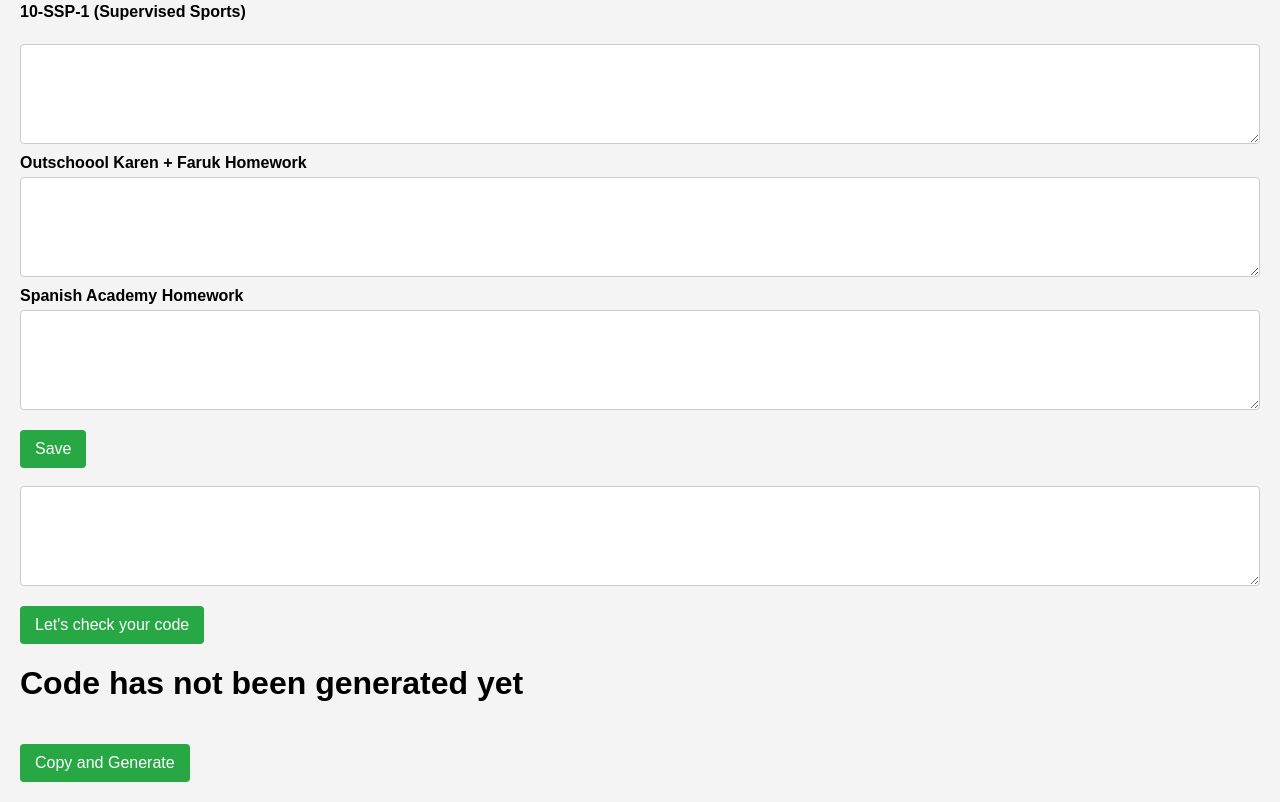
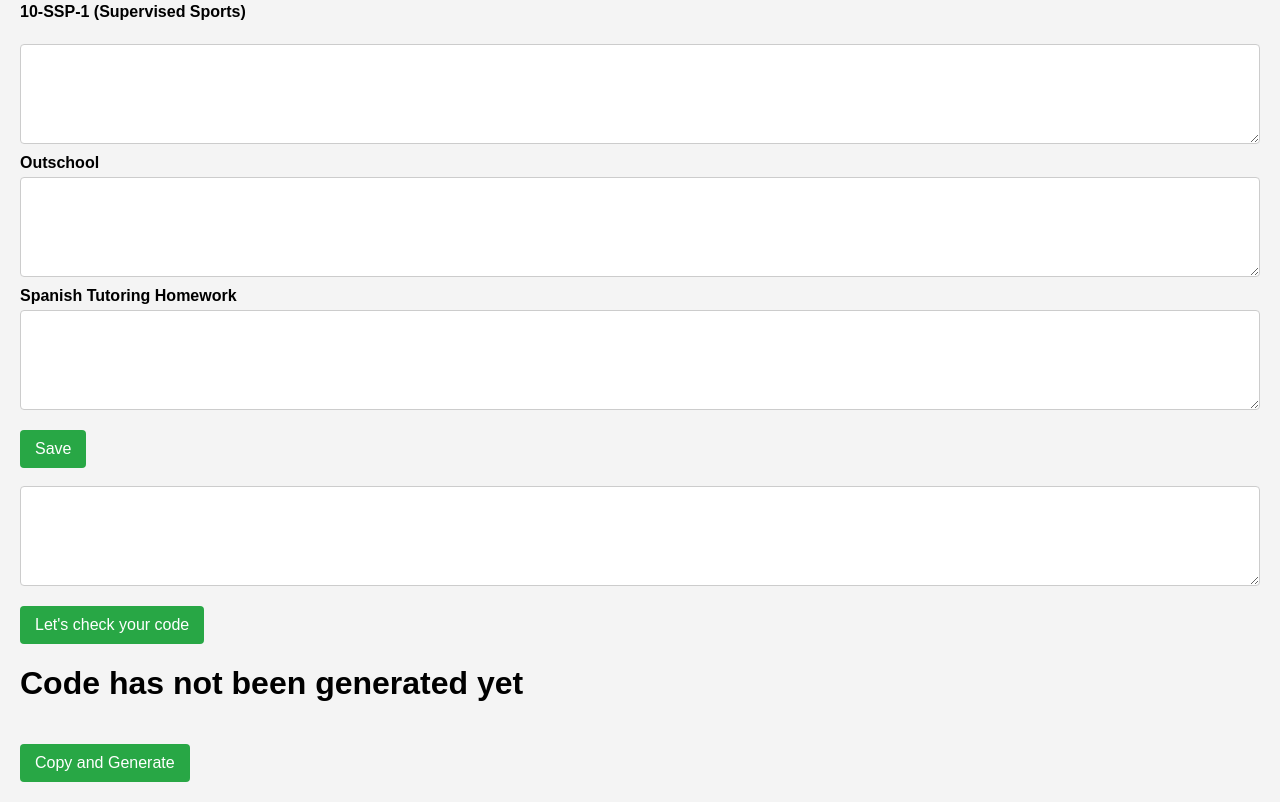
Before and after one commit to RonaldPOOP56/homework, a plain HTML site: page index.html in a window 1280 px wide. Shown: the part 1091-1893 px from the top of the page. Drawn offline with Linux system fonts and the light colour scheme.

Commit message:
Update for friend usage!

```diff
--- a/index.html
+++ b/index.html
@@ -26,9 +26,9 @@
     <p>10-SSP-1 (Supervised Sports)</p>
     <br>
     <textarea name="" id="ssp"></textarea>
-    <p>Outschoool Karen + Faruk Homework</p>
+    <p>Outschool</p>
     <textarea name="" id="outschool"></textarea>
-    <p>Spanish Academy Homework</p>
+    <p>Spanish Tutoring Homework</p>
     <textarea name="" id="spanishacademy"></textarea>
     <br>
     <button onclick="save()">Save</button>
```
